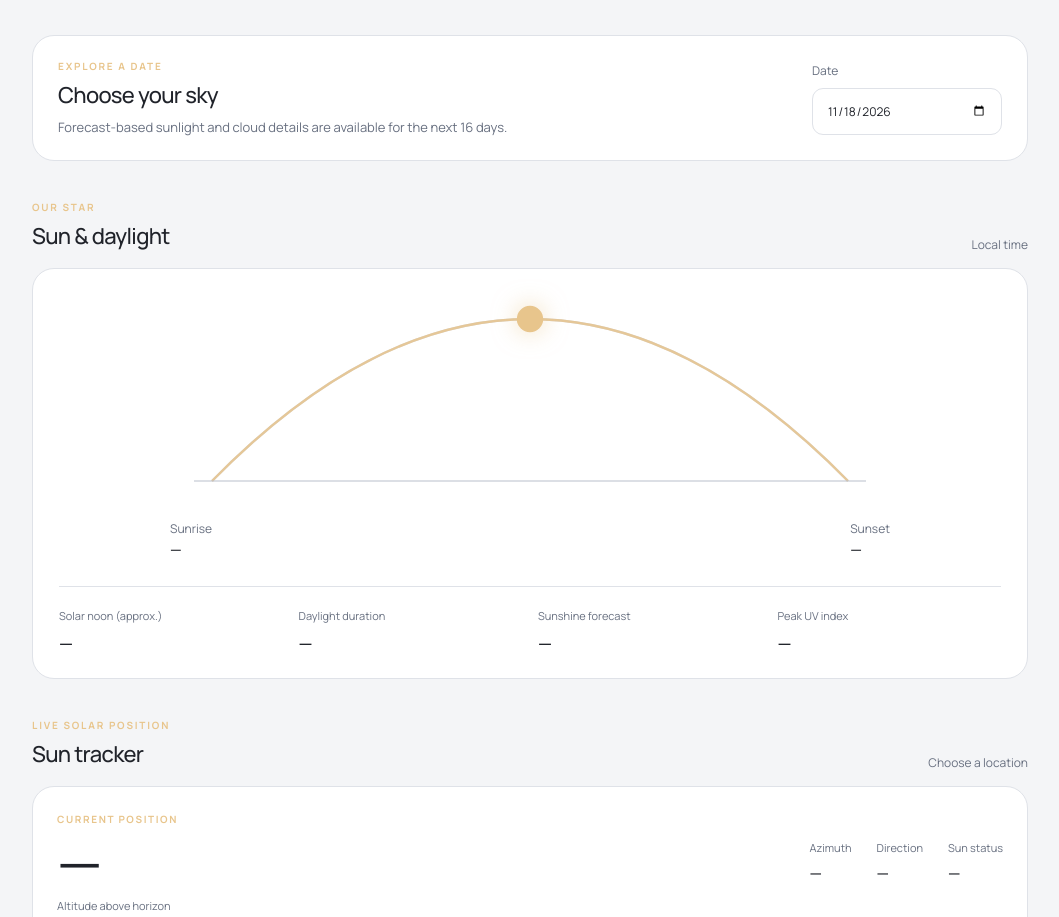
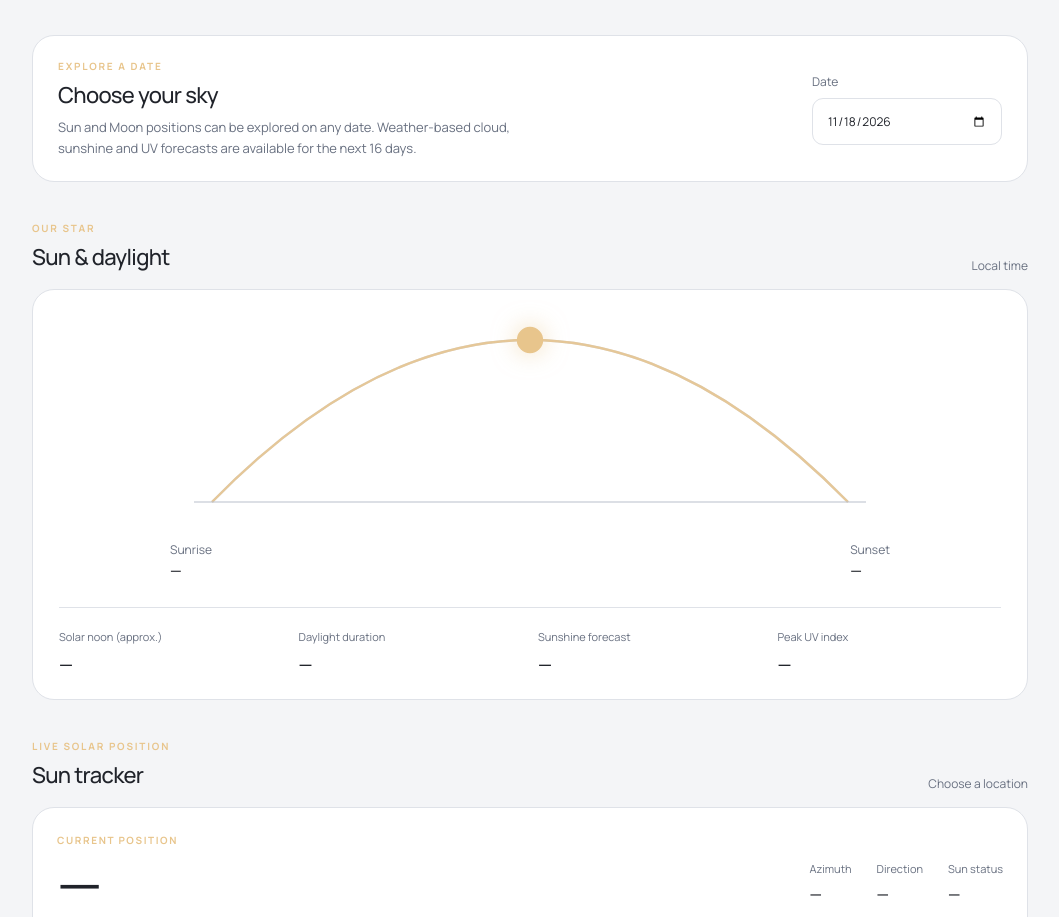
Before and after one commit to simplykayo/weather-forecast-api, a plain HTML site: page astronomy.html in a window 1280 px wide. Shown: the part 911-1828 px from the top of the page, without its empty margins (110-1169 px from the left). Drawn offline with nearby package versions, Linux system fonts and the light colour scheme; no server answers.

Commit message:
Clarify astronomy date and forecast availability

```diff
--- a/astronomy.html
+++ b/astronomy.html
@@ -60,7 +60,7 @@
   </section>
 
   <section class="panel date-panel">
-    <div><p class="eyebrow">EXPLORE A DATE</p><h2>Choose your sky</h2><p class="muted">Forecast-based sunlight and cloud details are available for the next 16 days.</p></div>
+    <div><p class="eyebrow">EXPLORE A DATE</p><h2>Choose your sky</h2><p class="muted">Sun and Moon positions can be explored on any date. Weather-based cloud, sunshine and UV forecasts are available for the next 16 days.</p></div>
     <label class="date-label" for="astro-date">Date <input id="astro-date" type="date"></label>
   </section>
 
```
